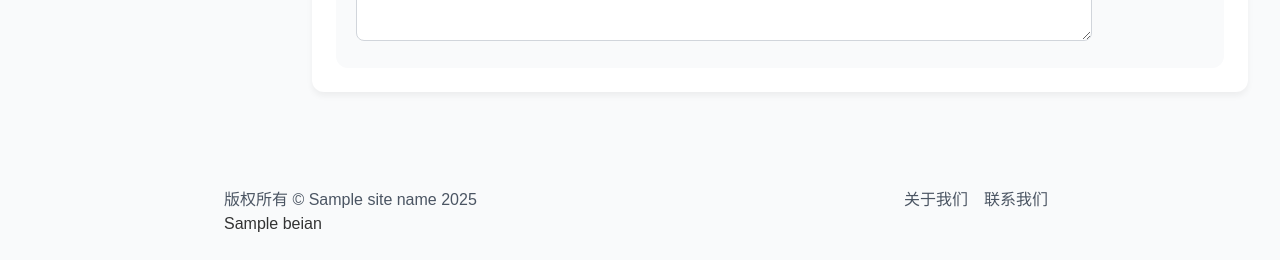
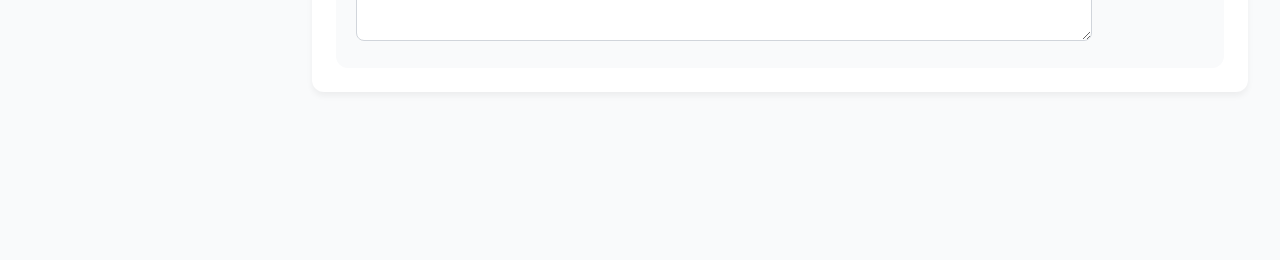
Before and after one commit to Athenavi/zb, a Flask app: template templates/setting.html in a window 1280 px wide. Shown: the part 741-1001 px from the top of the page. After the commit the page ends 782 px from the top, so only its background shows below. Run offline with Flask 3, Linux system fonts and the light colour scheme; the template is opened without the code that fills it: most values are stand-ins (such as "Sample title", 1, 10 or a date in 2020); some libraries are stand-ins or nearby versions.

Commit message:
feat(theme): 增加动态页脚横幅 fix(homepage): 修改文章状态检查 refactor(footer): 移除旧的footer.html模板并整合新功能

```diff
--- a/src/blog/article/core/views.py
+++ b/src/blog/article/core/views.py
@@ -165,7 +165,7 @@ def contribute_back(aid):
             # 验证文章是否存在
             article = db.query(Article).filter(
                 Article.article_id == aid,
-                Article.status == 'Published'
+                Article.status == 1
             ).first()
             if not article:
                 return jsonify({'success': False, 'message': 'Article not found'}), 404
--- a/src/blog/homepage.py
+++ b/src/blog/homepage.py
@@ -39,7 +39,8 @@ def proces_page_data(total_articles, article_info, current_page, page_size, them
             'excerpt': article[7],
             'is_featured': article[8],
             'tags': article[9].split(',') if article[9] else [],
-            'slug': article[10]
+            'slug': article[10],
+            'updated_at': article[11]
         } for article in article_info]
 
         all_appearance = get_all_themes()
@@ -88,6 +89,7 @@ def get_articles_with_filters(filters, page, page_size):
                 Article.is_featured,
                 Article.tags,
                 Article.slug,
+                Article.updated_at
             ).outerjoin(Category, Article.category_id == Category.id).filter(
                 Article.hidden == False,
                 Article.status == 1,
--- a/templates/blog_detail.html
+++ b/templates/blog_detail.html
@@ -204,8 +204,8 @@
 </main>
 
 <!-- 页脚 -->
-{% from 'footer.html' import SimpleFooter %}
-{{ SimpleFooter(title, beian) }}
+
+
 <script>
     // 生成目录导航
     document.addEventListener('DOMContentLoaded', function () {
--- a/templates/footer.html
+++ /dev/null
@@ -1,67 +0,0 @@
-<!-- footer.html -->
-{% macro SimpleFooter(SiteName,beian) -%}
-    <footer class="py-6 mt-10">
-        <div class="container mx-auto px-4">
-            <div class="flex flex-wrap justify-center">
-                <div class="w-full md:w-1/3 text-center md:text-left">
-                    <p class="text-gray-600">版权所有 &copy; {{ SiteName }}
-                        <script>
-                            var mydate = new Date();
-                            document.writeln(mydate.getFullYear());</script>
-                    </p>
-                    {{ beian }}
-                </div>
-                <div class="w-full md:w-1/3 text-center">
-                    <ul class="flex justify-center md:justify-end">
-                        <li class="mx-2">
-                            <a href="/about" class="text-gray-600 hover:text-blue-500">关于我们</a>
-                        </li>
-                        <li class="mx-2">
-                            <a href="/contact" class="text-gray-600 hover:text-blue-500">联系我们</a>
-                        </li>
-                    </ul>
-                </div>
-            </div>
-        </div>
-    </footer>
-{% endmacro %}
-{% macro oneFooter(siteName,beian) %}
-    <footer class="p-4 text-white">
-        <div class="container mx-auto px-4 py-10">
-            <div class="grid grid-cols-1 md:grid-cols-3 gap-8">
-                <div>
-                    <h4 class="text-lg font-semibold mb-4">快速链接</h4>
-                    <ul class="space-y-2">
-                        <li><a href="/" class="text-blue-200 hover:text-white transition-colors">首页</a></li>
-                        <li><a href="/category" class="text-blue-200 hover:text-white transition-colors">分类</a></li>
-                        <li><a href="/tags" class="text-blue-200 hover:text-white transition-colors">标签</a></li>
-                        <li><a href="/about" class="text-blue-200 hover:text-white transition-colors">关于我们</a></li>
-                    </ul>
-                </div>
-
-                <div>
-                    <h4 class="text-lg font-semibold mb-4">联系信息</h4>
-                    <div class="flex items-center mb-2">
-                        <i class="fas fa-envelope text-blue-300 mr-2"></i>
-                        <span class="text-blue-200">contact@example.com</span>
-                    </div>
-                    <div class="flex space-x-4 mt-4">
-                        <a href="#" class="text-blue-200 hover:text-white transition-colors">
-                            <i class="fab fa-weixin text-xl"></i>
-                        </a>
-                        <a href="#" class="text-blue-200 hover:text-white transition-colors">
-                            <i class="fab fa-weibo text-xl"></i>
-                        </a>
-                        <a href="#" class="text-blue-200 hover:text-white transition-colors">
-                            <i class="fab fa-github text-xl"></i>
-                        </a>
-                    </div>
-                </div>
-            </div>
-
-            <div class="border-t border-blue-700 mt-8 pt-6 text-center text-blue-200">
-                <p>© 2026 {{ siteName }}. All rights reserved. | {{ beian }}</p>
-            </div>
-        </div>
-    </footer>
-{% endmacro %}
--- a/templates/my/edit_comment.html
+++ b/templates/my/edit_comment.html
@@ -180,7 +180,7 @@
         <span id="char-count" class="text-sm text-gray-500">0 字符</span>
     </div>
 </main>
-{% from 'footer.html' import SimpleFooter %}
+
 {{ SimpleFooter(title,beian) }}
 <script>
     // Character counter
--- a/templates/my/user_comments.html
+++ b/templates/my/user_comments.html
@@ -350,7 +350,7 @@
         {% endif %}
     </div>
 </main>
-{% from 'footer.html' import SimpleFooter %}
+
 {{ SimpleFooter(title,beian) }}
 <script>
     function toggleMobileMenu() {
--- a/templates/my/user_urls.html
+++ b/templates/my/user_urls.html
@@ -390,7 +390,7 @@
     </div>
 </main>
 
-{% from 'footer.html' import SimpleFooter %}
+
 {{ SimpleFooter(title,beian) }}
 
 <script>
--- a/templates/setting.html
+++ b/templates/setting.html
@@ -288,7 +288,7 @@
     </div>
 </div>
 <!-- Footer -->
-{% from 'footer.html' import SimpleFooter %}
+
 {{ SimpleFooter(SiteName,beian) }}
 
 <script>
--- a/templates/zyDetail.html
+++ b/templates/zyDetail.html
@@ -256,8 +256,7 @@
 </main>
 
 <!-- 页脚 -->
-{% from 'footer.html' import SimpleFooter %}
-{{ SimpleFooter(title, beian) }}
+
 
 <script>
     // 响应式菜单切换函数
```
Also changed, not shown: src/app.py (+5 -3 lines), src/blueprints/blog.py (+57 -1 lines), templates/index.html (+5 -31 lines), src/blueprints/theme.py (line endings or trailing spaces).
